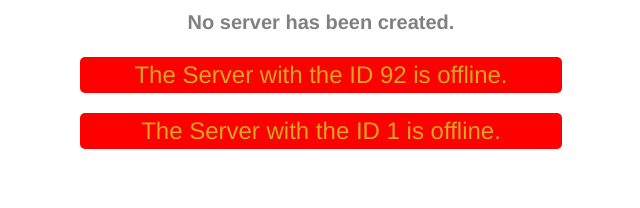
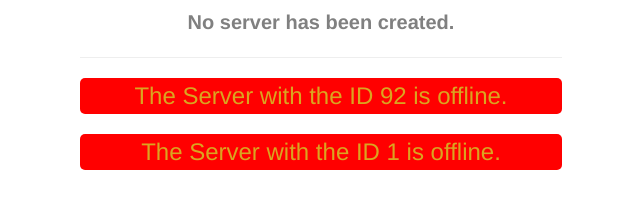
Before and after one commit to faddah/angular-8-udemy-course, an Angular app in the folder first-app/: page / in a window 1280 px wide. Shown: the part 382-590 px from the top of the page, without its empty margins (319-959 px from the left). Built offline with nearby package versions, Linux system fonts and the light colour scheme.

Commit message:
Removed extra <app-server> and used *ngFor directive to list servers.

```diff
--- a/first-app/src/app/servers/servers.component.html
+++ b/first-app/src/app/servers/servers.component.html
@@ -18,6 +18,5 @@
 <ng-template #noServer>
   <p class="server-created no-server">No server has been created.</p>
 </ng-template>
-
-<app-server></app-server>
-<app-server></app-server>
+<hr />
+<app-server *ngFor="let server of servers"></app-server>
```
